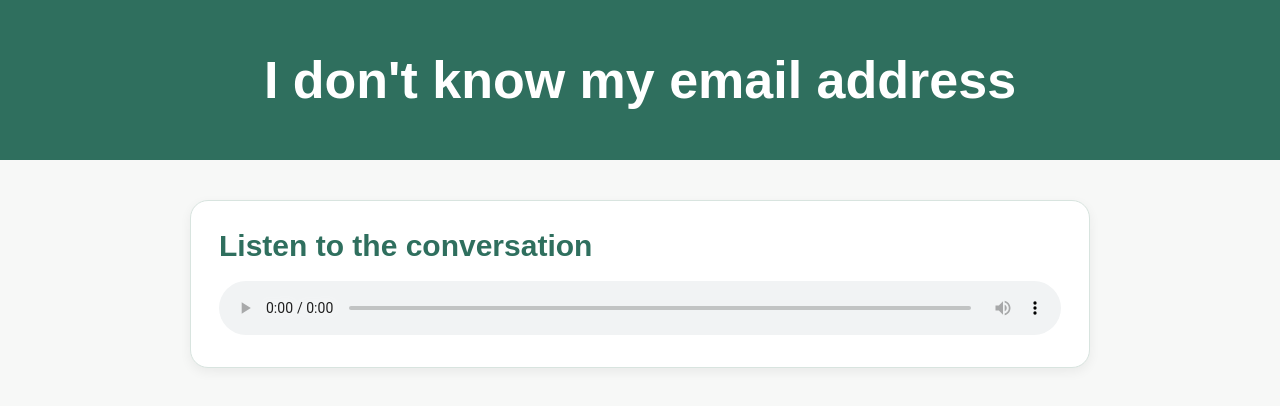
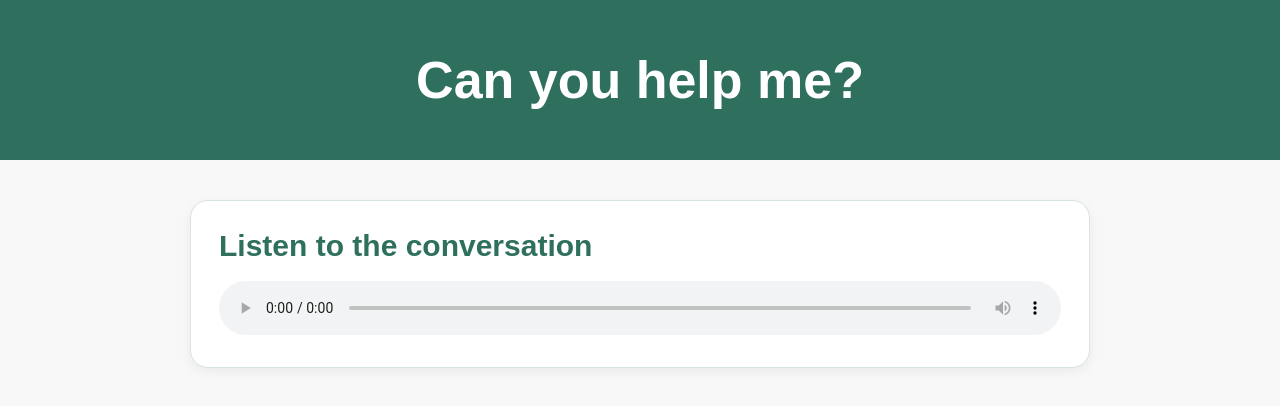
Before and after one commit to yolanda-prog/at-the-library, a plain HTML site: page index.html in a window 1280 px wide. Drawn offline with Linux system fonts and the light colour scheme.

Commit message:
Update index.html

```diff
--- a/index.html
+++ b/index.html
@@ -85,7 +85,7 @@ header{
 <body>
 
 <header>
-    <h1>I don't know my email address</h1>
+    <h1>Can you help me?</h1>
 </header>
 
 <main>
```
